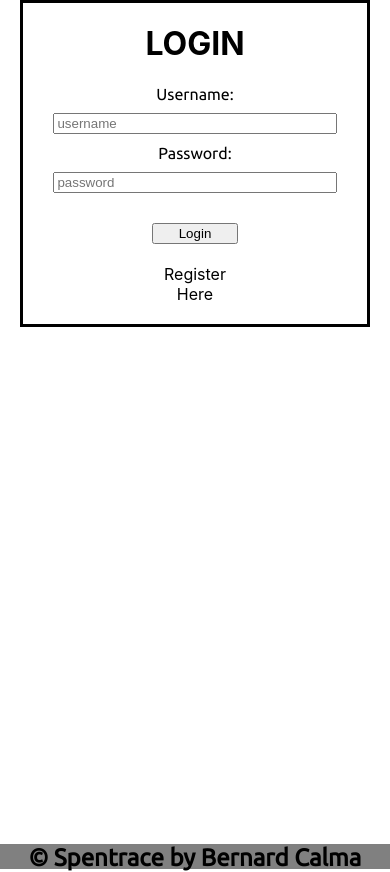
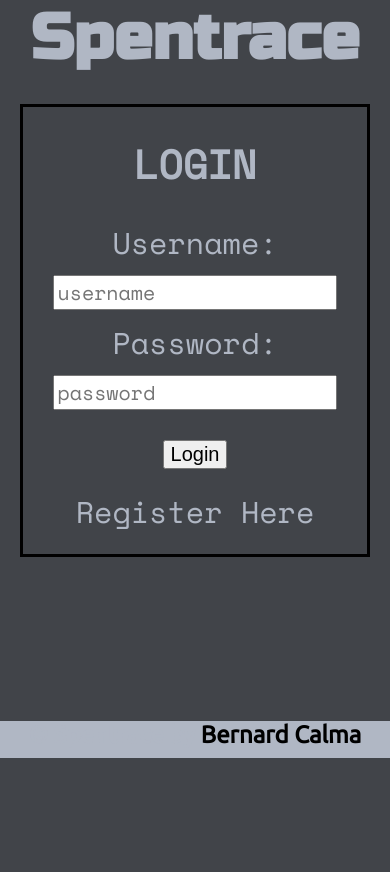
Before and after one commit to Bernard-Calma/spentrace-react, a React (Create React App) app: page / in a window 390 px wide. After the commit the page ends 844 px from the top, so only its background shows below. Built offline with nearby package versions, Linux system fonts and the light colour scheme.

Commit message:
mobile view text adjusted and added background color

```diff
--- a/src/App.css
+++ b/src/App.css
@@ -3,6 +3,8 @@
 body {
   width: 100%;
   height: 100vh;
+  background-color: #414449;
+  color: #B0B7C4;
 }
 
 .App {
@@ -16,6 +18,6 @@ body {
   }
 
   .App {
-    height: 100vh;
+    height: 73vh;
   }
 }
--- a/src/container/footer/footer.css
+++ b/src/container/footer/footer.css
@@ -1,7 +1,7 @@
 .footerContainer {
     bottom: 0px;
     width: 100%;
-    background-color: gray;
+    background-color: #B0B7C4;
     font-family: 'Ubuntu', sans-serif;
     height: 3vh;
 }
@@ -17,7 +17,7 @@
 }
 
 @media screen and (max-width: 900px) {
-    .footer {
-
+    .footerContainer {
+        height: 4.5vh;
     }
 }
--- a/src/container/header/header.css
+++ b/src/container/header/header.css
@@ -10,9 +10,3 @@
     font-size: 4rem;
     margin: 0;
 }
-
-@media screen and (max-width: 900px) {
-    .header {
-        display: none;
-    }
-}
--- a/src/container/login/Login.css
+++ b/src/container/login/Login.css
@@ -3,6 +3,7 @@
     width: 500px;
     text-align: center;
     margin: auto;
+    font-family: 'Space Mono', monospace;
 }
 
 .registerHeader {
@@ -12,6 +13,7 @@
 
 .loginTitle {
     flex: 1;
+    font-size: 40px;
 }
 
 .formLogin, .formRegister {
@@ -23,21 +25,24 @@
 .formLogin > label, .formRegister > label {
     display: flex;
     flex-direction: column;
+    font-family: 'Space Mono', monospace;
 }
 
 .formLogin > label > input, .formRegister > label > input {
     width: 80%;
     margin: 10px auto;
+    font-family: 'Space Mono', monospace;
 }
 
 .btnLogin, .btnRegister {
     width: 25%;
     margin: 20px auto;
+
 }
 
 .containerLogin > p {
     margin: 0 auto 20px;
-    width: 100px;
+    width: auto;
 }
 
 .return {
@@ -52,6 +57,24 @@
 @media screen and (max-width: 900px) {
     .containerLogin, .containerRegister {
         width: auto;
-        margin: 0 20px
+        margin: 20px 20px
+    }
+
+    .formLogin {
+        font-size: 30px;
+    }
+
+    .containerLogin > p {
+        font-size: 30px;
+        width: auto;
+    }
+
+    .formLogin > label > input {
+        font-size: 20px;
+    }
+
+    .btnLogin {
+        font-size: 20px;
+        width: auto;
     }
 }
--- a/src/container/login/Login.jsx
+++ b/src/container/login/Login.jsx
@@ -3,7 +3,7 @@ import "./Login.css"
 const Login = (props) => {
     return(
         <div className="containerLogin">
-            <h1> LOGIN </h1>
+            <h1 className="loginTitle"> LOGIN </h1>
             <form className="formLogin" onSubmit={props.handleLogin}>
                 <label htmlFor="username">
                     Username:
```
